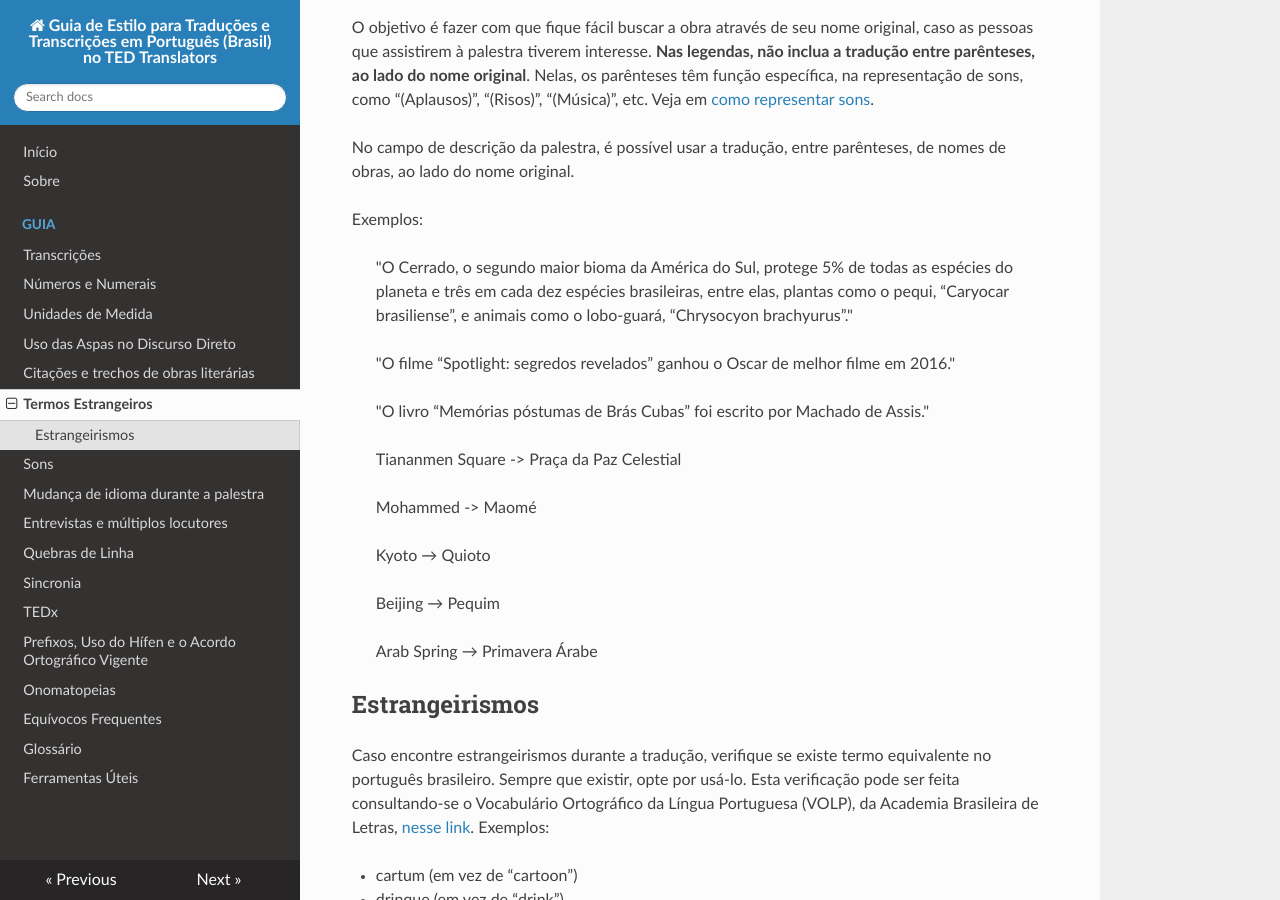
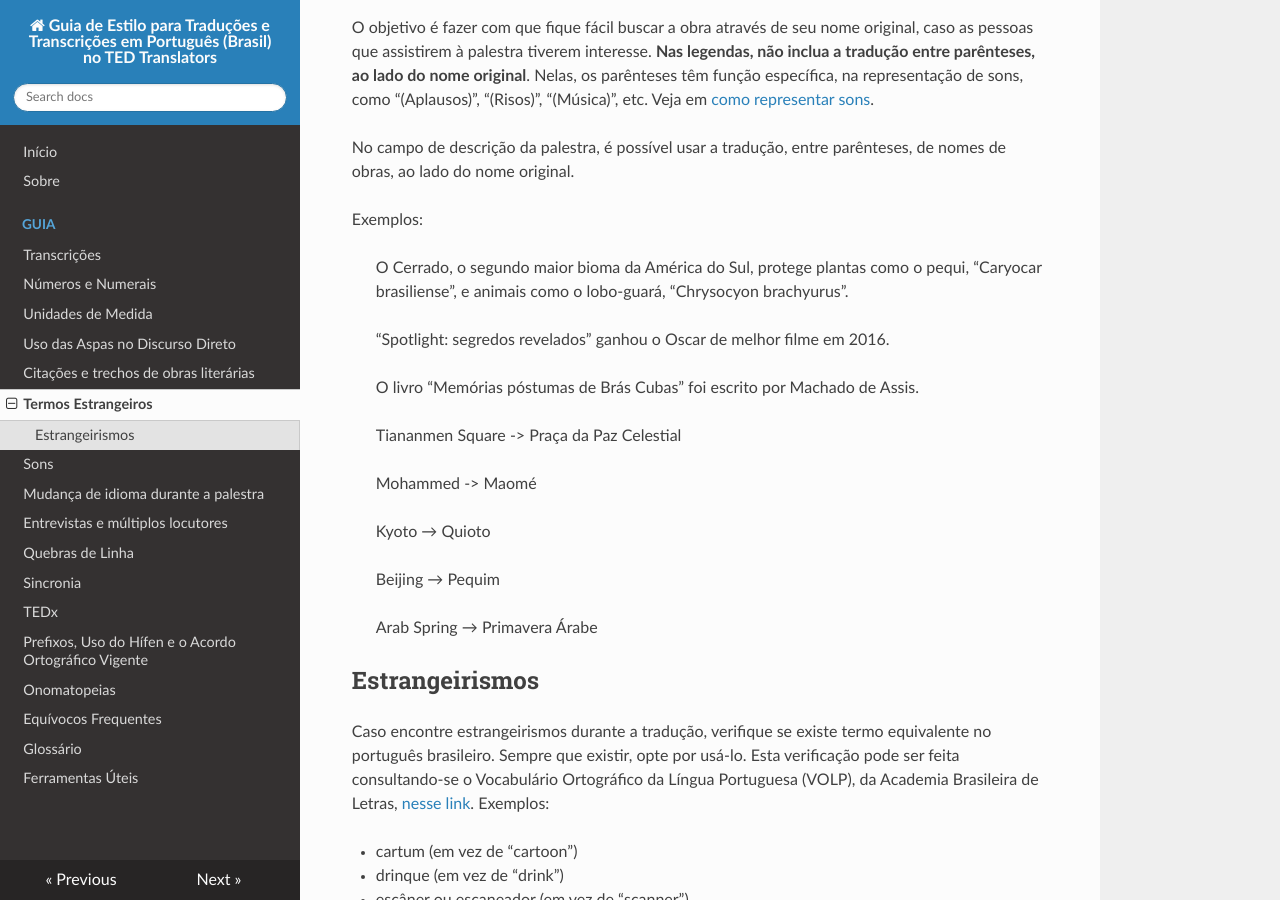
Before and after one commit to tupaschoal/TED-Translators_PT-BR_Styleguide, an MkDocs documentation site: the page built from docs/termos_estrangeiros.md, in a window 1280 px wide and 900 px high, scrolled down 576 px. Built offline with MkDocs 1.6.1, drawn with Linux system fonts in a browser that asks for light colours; nearby versions of some CDN libraries; old or Windows-style settings are respelled for this version of MkDocs.

Commit message:
Aprimorar exemplos do item "Termos Estrangeiros" (#19)
Olá,Túlio,

Estou propondo essas alterações, retirando algumas aspas desses exemplos, para evitar usar aspas simples dentro das aspas duplas.
Uma outra solução seria manter os exemplos como estavam e colocar aspas simples nos títulos usados.
O objetivo aqui é mostrar o uso das aspas em obras literárias, filmes, etc.
Assim, retirei as aspas que iniciam os exemplos e deixei somente nos títulos do filme, do livro e no nome da planta e do animal, para chamar a atenção para isso.
Um abraço,
Raissa

```diff
--- a/docs/termos_estrangeiros.md
+++ b/docs/termos_estrangeiros.md
@@ -28,11 +28,11 @@ No campo de descrição da palestra, é possível usar a tradução, entre parê
 
 Exemplos:
 
-> "O Cerrado, o segundo maior bioma da América do Sul, protege 5% de todas as espécies do planeta e três em cada dez espécies brasileiras, entre elas, plantas como o pequi, “Caryocar brasiliense”, e animais como o lobo-guará, “Chrysocyon brachyurus”."
+> O Cerrado, o segundo maior bioma da América do Sul, protege plantas como o pequi, “Caryocar brasiliense”, e animais como o lobo-guará, “Chrysocyon brachyurus”.
 
-> "O filme “Spotlight: segredos revelados” ganhou o Oscar de melhor filme em 2016."
+> “Spotlight: segredos revelados” ganhou o Oscar de melhor filme em 2016.
 
-> "O livro “Memórias póstumas de Brás Cubas” foi escrito por Machado de Assis."
+> O livro “Memórias póstumas de Brás Cubas” foi escrito por Machado de Assis.
 
 > Tiananmen Square -> Praça da Paz Celestial
 
```
